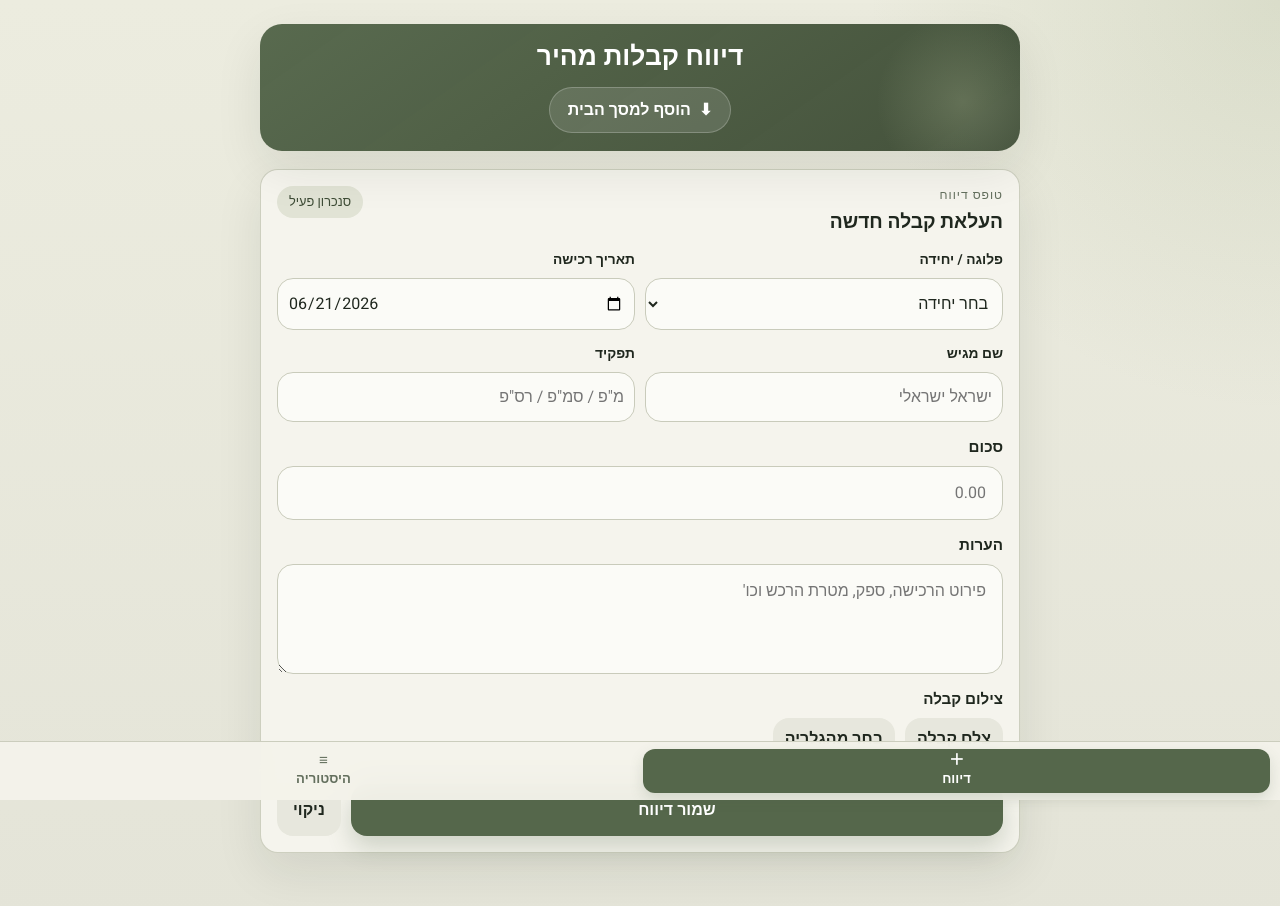
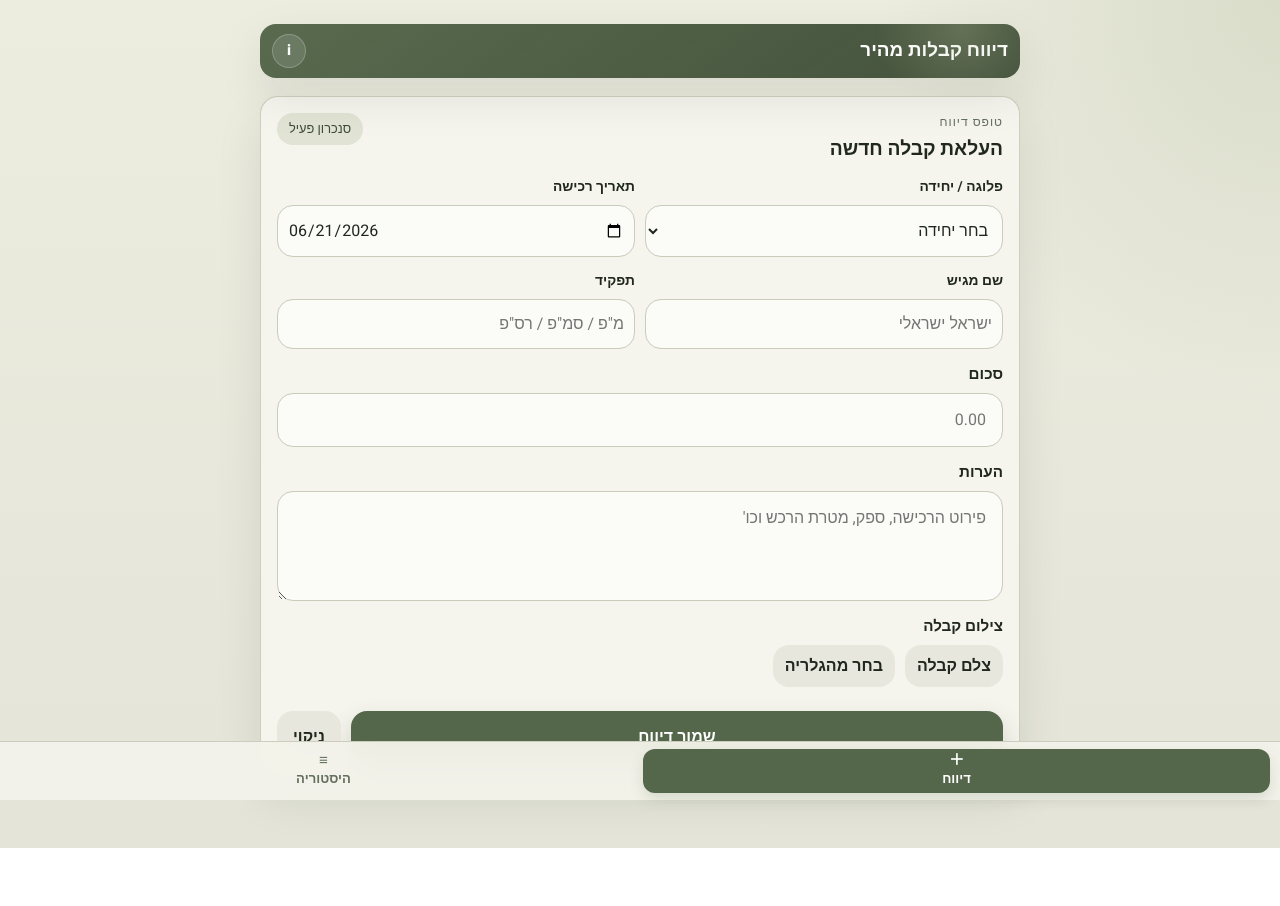
Before and after one commit to GilManzur/GetRecipts, a plain HTML site: page index.html in a window 1280 px wide. After the commit the page ends 848 px from the top, so only its background shows below. Drawn offline with Linux system fonts and the light colour scheme.

Commit message:
Enhance install button accessibility and styling: update aria-label, icon, and button dimensions for improved user experience

```diff
--- a/index.html
+++ b/index.html
@@ -18,9 +18,8 @@
     <header class="hero">
       <h1>דיווח קבלות מהיר</h1>
       <div class="hero__actions">
-        <button type="button" class="hero-install-btn hidden" id="installAppBtn">
-          <span class="hero-install-btn__icon" aria-hidden="true">⬇</span>
-          <span>הוסף למסך הבית</span>
+        <button type="button" class="hero-install-btn hidden" id="installAppBtn" aria-label="מידע על הוספה למסך הבית" title="הוסף למסך הבית">
+          <span class="hero-install-btn__icon" aria-hidden="true">i</span>
         </button>
       </div>
     </header>
--- a/styles.css
+++ b/styles.css
@@ -55,10 +55,14 @@ textarea {
     linear-gradient(145deg, rgba(85, 103, 75, 0.98), rgba(61, 75, 53, 0.96)),
     linear-gradient(135deg, rgba(255, 255, 255, 0.07), transparent);
   color: #fff;
-  border-radius: 22px;
-  padding: 18px 16px;
+  border-radius: 16px;
+  padding: 10px 12px;
   box-shadow: var(--shadow);
-  text-align: center;
+  display: flex;
+  align-items: center;
+  justify-content: space-between;
+  gap: 10px;
+  text-align: start;
 }
 
 .hero::after {
@@ -72,33 +76,37 @@ textarea {
 
 .hero h1 {
   margin: 0;
-  font-size: 1.65rem;
-  line-height: 1.1;
+  font-size: 1.18rem;
+  line-height: 1.15;
   letter-spacing: 0;
 }
 
 .hero__actions {
   display: flex;
-  justify-content: center;
-  margin-top: 16px;
+  justify-content: end;
+  margin-top: 0;
+  flex-shrink: 0;
 }
 
 .hero-install-btn {
   border: 1px solid rgba(255, 255, 255, 0.22);
-  border-radius: 999px;
-  min-height: 44px;
-  padding: 10px 18px;
+  border-radius: 50%;
+  width: 34px;
+  height: 34px;
+  min-height: 34px;
+  padding: 0;
   background: rgba(255, 255, 255, 0.12);
   color: #fff;
   cursor: pointer;
-  font-weight: 700;
+  font-weight: 800;
   display: inline-flex;
   align-items: center;
+  justify-content: center;
   gap: 8px;
 }
 
 .hero-install-btn__icon {
-  font-size: 1rem;
+  font-size: 0.92rem;
   line-height: 1;
 }
 
```
